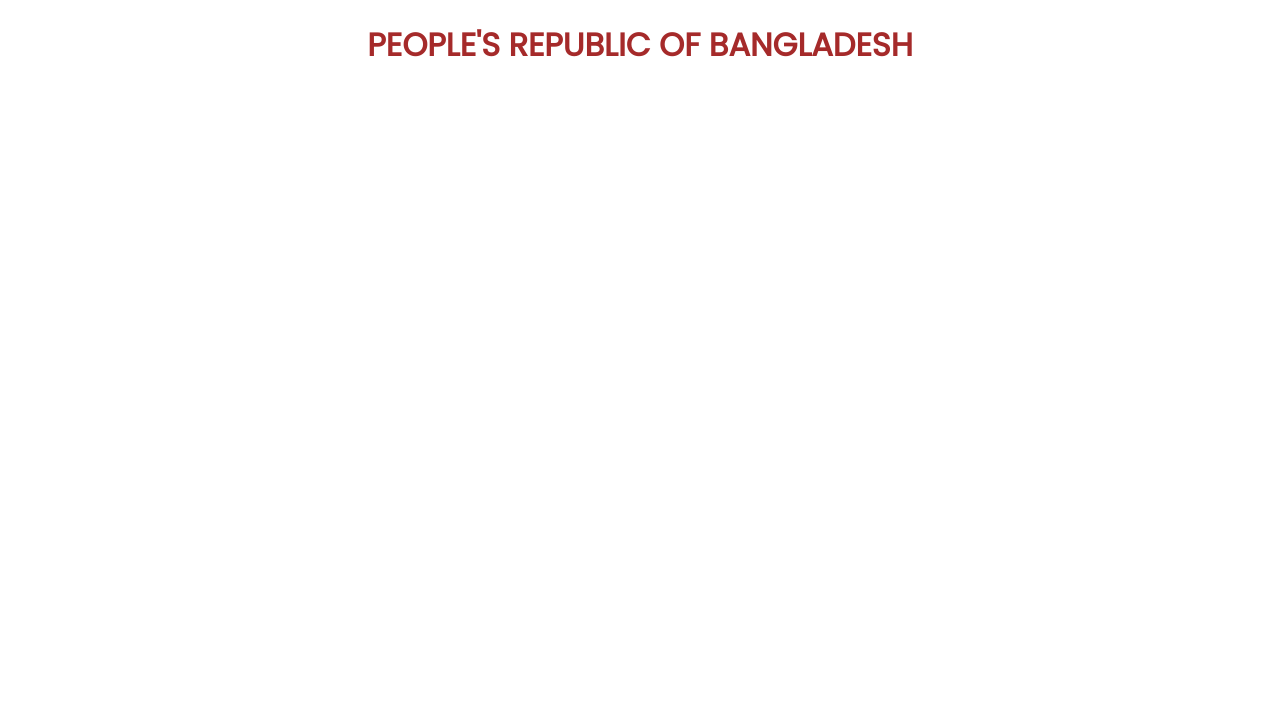
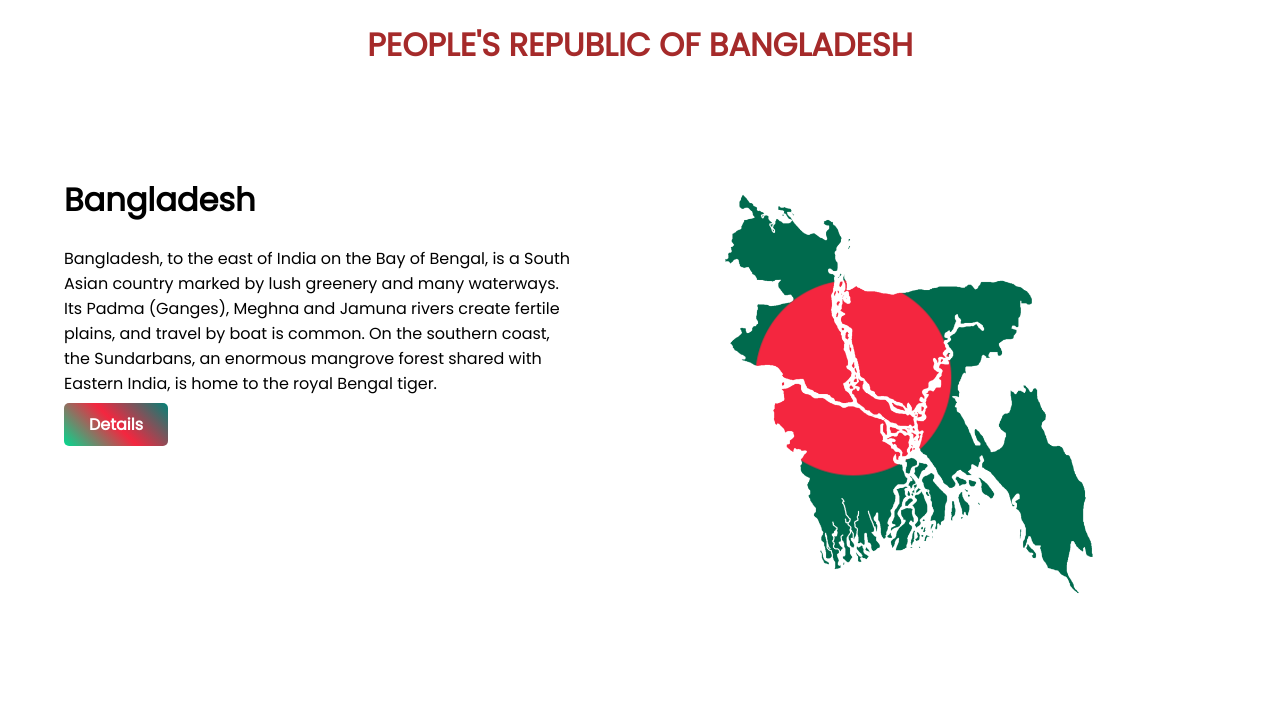
Before and after one commit to ibrahimsarder96/bangladesh-info, a plain HTML site: page index.html in a window 1280 px wide. Drawn offline with Linux system fonts and the light colour scheme.

Commit message:
top added

```diff
--- a/index.html
+++ b/index.html
@@ -19,6 +19,16 @@
   <header>
     <h1 class="title">PEOPLE'S REPUBLIC OF BANGLADESH</h1>
   </header>
-
+  <!------------------------top-part-------------------->
+  <div class="head-div">
+    <div class="half-width">
+      <h1>Bangladesh</h1>
+      <p>Bangladesh, to the east of India on the Bay of Bengal, is a South Asian country marked by lush greenery and many waterways. Its Padma (Ganges), Meghna and Jamuna rivers create fertile plains, and travel by boat is common. On the southern coast, the Sundarbans, an enormous mangrove forest shared with Eastern India, is home to the royal Bengal tiger.</p>
+      <a class="link-button" target="-blank" href="https://en.wikipedia.org/wiki/Bangladesh">Details</a>
+    </div>
+    <div class="half-width">
+      <img src="./image/Map.png">
+    </div>
+  </div>
 </body>
 </html>
--- a/style.css
+++ b/style.css
@@ -7,3 +7,27 @@ body{
   text-align:center;
   color:brown;
 }
+.head-div{
+  display:flex;
+
+}
+.half-width{
+  width:50%;
+  padding:5%;
+}
+.half-width img{
+  width:80%;
+}
+.link-button{
+  text-decoration:none;
+  background-image:linear-gradient(45deg,#00DA90,#F4263F,#028277);
+  padding:10px 25px;
+  color:#fff;
+  font-weight:700;
+  border-radius:5px;
+}
+.link-button:hover{
+  background-color:blue;
+  color:#F4263F;
+  cursor:pointer;
+}
```
Also changed, not shown: image/Map.png (added).
